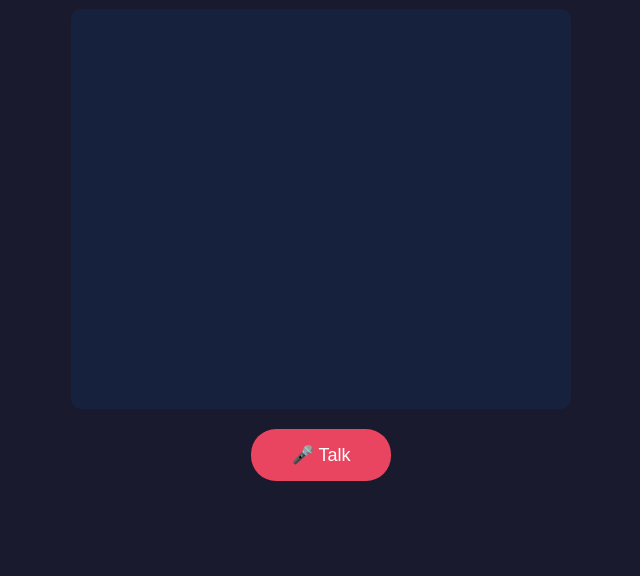
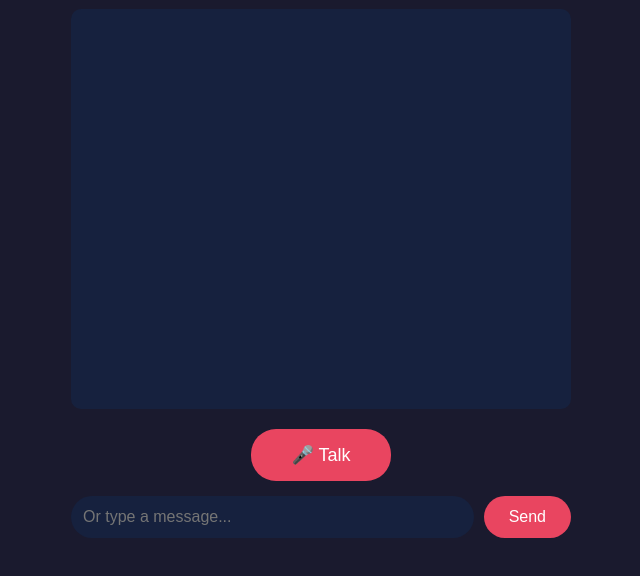
Before and after one commit to sameer-404/ai_chatbot, a website: page views/index.html in a window 1280 px wide. Shown: the part 98-674 px from the top of the page, without its empty margins (319-959 px from the left). Drawn offline with nearby package versions, Linux system fonts and the light colour scheme; files that its build step writes are made by us from their sources; no server answers; files whose address does not match are found by name.

Commit message:
added text input feature

```diff
--- a/public/css/style.css
+++ b/public/css/style.css
@@ -44,9 +44,41 @@ h1 {
   border: none;
   border-radius: 25px;
   cursor: pointer;
+  margin-bottom: 15px;
 }
 
 #talk-btn:hover {
+  background: #c73652;
+}
+
+#text-input-container {
+  display: flex;
+  gap: 10px;
+  width: 500px;
+}
+
+#text-input {
+  flex: 1;
+  padding: 12px;
+  border-radius: 25px;
+  border: none;
+  background: #16213e;
+  color: white;
+  font-size: 16px;
+  outline: none;
+}
+
+#send-btn {
+  padding: 12px 25px;
+  background: #e94560;
+  color: white;
+  border: none;
+  border-radius: 25px;
+  cursor: pointer;
+  font-size: 16px;
+}
+
+#send-btn:hover {
   background: #c73652;
 }
 
--- a/public/js/script.js
+++ b/public/js/script.js
@@ -2,6 +2,8 @@ const socket = io();
 const btn = document.querySelector('#talk-btn');
 const status = document.querySelector('#status');
 const messages = document.querySelector('#messages');
+const textInput = document.querySelector('#text-input');
+const sendBtn = document.querySelector('#send-btn');
 
 // Speech Recognition setup
 const SpeechRecognition = window.SpeechRecognition || window.webkitSpeechRecognition;
@@ -9,7 +11,7 @@ const recognition = new SpeechRecognition();
 recognition.lang = 'en-US';
 recognition.interimResults = false;
 
-// When you click the button, start listening
+// When you click the mic button, start listening
 btn.addEventListener('click', () => {
   recognition.start();
   status.textContent = '🎤 Listening...';
@@ -21,6 +23,23 @@ recognition.addEventListener('result', (e) => {
   addMessage('You', text);
   socket.emit('chat message', text);
   status.textContent = '⏳ Waiting for reply...';
+});
+
+// When send button is clicked, send typed message
+sendBtn.addEventListener('click', () => {
+  const text = textInput.value.trim();
+  if (!text) return;
+  addMessage('You', text);
+  socket.emit('chat message', text);
+  textInput.value = '';
+  status.textContent = '⏳ Waiting for reply...';
+});
+
+// Also send when pressing Enter
+textInput.addEventListener('keypress', (e) => {
+  if (e.key === 'Enter') {
+    sendBtn.click();
+  }
 });
 
 // When server sends back a reply, speak it
--- a/views/index.html
+++ b/views/index.html
@@ -13,6 +13,12 @@
   </div>
 
   <button id="talk-btn">🎤 Talk</button>
+
+  <div id="text-input-container">
+    <input type="text" id="text-input" placeholder="Or type a message..." />
+    <button id="send-btn">Send</button>
+  </div>
+
   <p id="status"></p>
 
   <script src="https://cdnjs.cloudflare.com/ajax/libs/socket.io/4.7.2/socket.io.js"></script>
```
